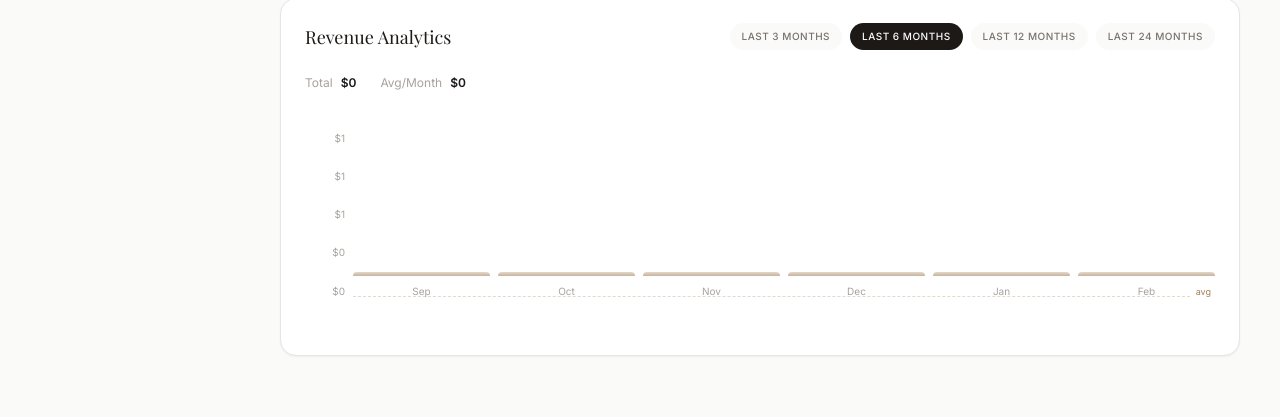
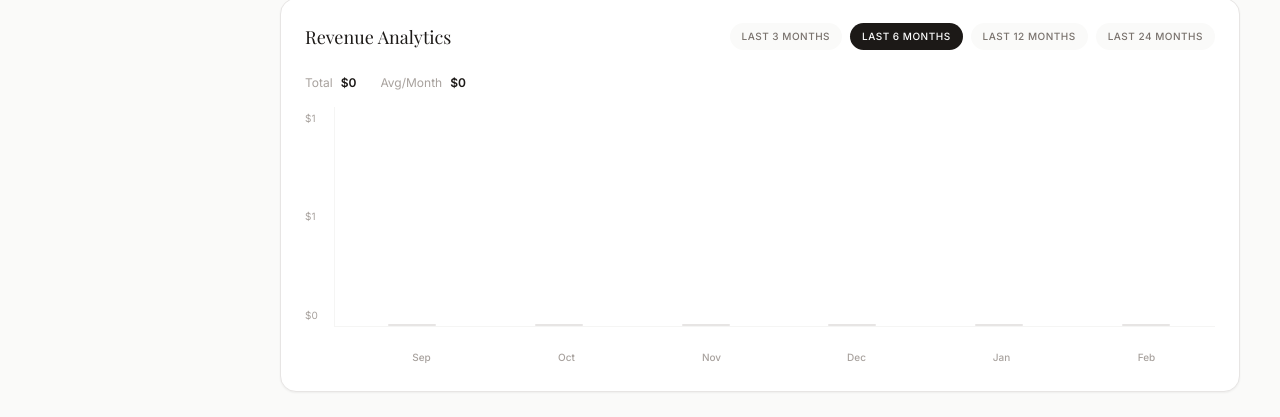
Before and after one commit to Don-vak/Obsidian, a Next.js app: page /admin in a window 1280 px wide. Shown: the part 848-1265 px from the top of the page. Before the commit the page ends 1236 px from the top, so only its background shows below. Built offline with nearby package versions, Linux system fonts and the light colour scheme; no server answers; the database is empty.

Commit message:
feat: Implement admin booking list and detail pages, and a monthly revenue chart component.

```diff
--- a/app/(admin)/admin/bookings/[id]/page.tsx
+++ b/app/(admin)/admin/bookings/[id]/page.tsx
@@ -199,7 +199,7 @@ export default async function BookingDetailPage({ params }: { params: Promise<{
                         <div className="space-y-3 mb-6">
                             <div className="flex justify-between text-sm text-stone-600">
                                 <span>Total Amount</span>
-                                <span className="font-medium text-[#1C1917]">${Number(booking.total_amount).toLocaleString()}</span>
+                                <span className="font-medium text-[#1C1917]">${Number(booking.total || 0).toLocaleString()}</span>
                             </div>
                             <div className="flex justify-between text-sm text-stone-600">
                                 <span>Status</span>
--- a/app/(admin)/admin/bookings/page.tsx
+++ b/app/(admin)/admin/bookings/page.tsx
@@ -11,14 +11,15 @@ export const dynamic = 'force-dynamic';
 export default async function BookingsPage({
     searchParams,
 }: {
-    searchParams: { [key: string]: string | string[] | undefined };
+    searchParams: Promise<{ [key: string]: string | string[] | undefined }>;
 }) {
     const supabase = await createServerSupabaseClient();
+    const resolvedParams = await searchParams;
 
     // Parse filters
-    const page = Number(searchParams.page) || 1;
-    const query = typeof searchParams.q === 'string' ? searchParams.q : '';
-    const status = typeof searchParams.status === 'string' ? searchParams.status : 'all';
+    const page = Number(resolvedParams.page) || 1;
+    const query = typeof resolvedParams.q === 'string' ? resolvedParams.q : '';
+    const status = typeof resolvedParams.status === 'string' ? resolvedParams.status : 'all';
 
     const pageSize = 10;
     const from = (page - 1) * pageSize;
@@ -28,6 +29,7 @@ export default async function BookingsPage({
     let dbQuery = supabase
         .from('bookings')
         .select('*', { count: 'exact' })
+        .neq('status', 'blocked')
         .order('created_at', { ascending: false })
         .range(from, to);
 
@@ -36,7 +38,7 @@ export default async function BookingsPage({
     }
 
     if (query) {
-        dbQuery = dbQuery.or(`guest_name.ilike.%${query}%,email.ilike.%${query}%`);
+        dbQuery = dbQuery.or(`guest_name.ilike.%${query}%,guest_email.ilike.%${query}%`);
     }
 
     const { data: bookings, count, error } = await dbQuery;
--- a/components/admin/BookingTable.tsx
+++ b/components/admin/BookingTable.tsx
@@ -10,7 +10,7 @@ interface Booking {
     email: string;
     check_in: string;
     check_out: string;
-    total_amount: number;
+    total: number;
     status: string;
     identity_verified: boolean;
     created_at: string;
@@ -78,7 +78,7 @@ export function BookingTable({ bookings }: { bookings: Booking[] }) {
                             {/* Amount */}
                             <div className="flex items-center gap-2 font-serif text-[#1C1917]">
                                 <DollarSign size={16} className="text-stone-400" />
-                                <span>${Number(booking.total_amount).toLocaleString()}</span>
+                                <span>${Number(booking.total || 0).toLocaleString()}</span>
                             </div>
 
                             {/* Status & Actions */}
--- a/components/admin/RevenueChart.tsx
+++ b/components/admin/RevenueChart.tsx
@@ -25,10 +25,12 @@ export function RevenueChart({ data }: RevenueChartProps) {
 
     const maxRevenue = Math.max(...data.map(d => d.revenue), 1);
     const totalRevenue = data.reduce((sum, d) => sum + d.revenue, 0);
-    const avgRevenue = totalRevenue / data.length;
+    const avgRevenue = data.filter(d => d.revenue > 0).length > 0
+        ? totalRevenue / data.filter(d => d.revenue > 0).length
+        : 0;
 
-    // Generate Y-axis labels
-    const yLabels = [0, Math.round(maxRevenue * 0.25), Math.round(maxRevenue * 0.5), Math.round(maxRevenue * 0.75), Math.round(maxRevenue)];
+    // Chart height in pixels for precise control
+    const CHART_HEIGHT = 220;
 
     return (
         <div className="space-y-4">
@@ -45,62 +47,74 @@ export function RevenueChart({ data }: RevenueChartProps) {
             </div>
 
             {/* Chart Area */}
-            <div className="relative flex items-end gap-1.5 h-56 pt-6 pb-8">
+            <div className="flex gap-3">
                 {/* Y-axis labels */}
-                <div className="absolute left-0 top-6 bottom-8 w-12 flex flex-col justify-between text-[10px] text-stone-400 pointer-events-none">
-                    {[...yLabels].reverse().map((val, i) => (
-                        <span key={i} className="text-right pr-2">${val >= 1000 ? `${(val / 1000).toFixed(1)}k` : val}</span>
-                    ))}
-                </div>
-
-                {/* Average line */}
-                <div
-                    className="absolute left-12 right-0 border-t border-dashed border-[#A18058]/30 pointer-events-none"
-                    style={{ bottom: `${(avgRevenue / maxRevenue) * 100 * 0.85 + 15}%` }}
-                >
-                    <span className="absolute -top-3 right-0 text-[9px] text-[#A18058] bg-white px-1">avg</span>
+                <div className="flex flex-col justify-between text-[10px] text-stone-400 pr-1 py-1" style={{ height: CHART_HEIGHT }}>
+                    <span>${maxRevenue >= 1000 ? `${(maxRevenue / 1000).toFixed(1)}k` : maxRevenue.toLocaleString()}</span>
+                    <span>${maxRevenue >= 1000 ? `${(maxRevenue / 2000).toFixed(1)}k` : Math.round(maxRevenue / 2).toLocaleString()}</span>
+                    <span>$0</span>
                 </div>
 
                 {/* Bars */}
-                <div className="flex items-end gap-2 flex-1 ml-12 h-full">
+                <div className="flex-1 flex items-end gap-2 border-b border-l border-stone-100 pl-2 pb-0" style={{ height: CHART_HEIGHT }}>
                     {data.map((item, index) => {
-                        const heightPercent = maxRevenue > 0 ? (item.revenue / maxRevenue) * 85 : 0;
                         const isHovered = hoveredIndex === index;
+                        const hasRevenue = item.revenue > 0;
+
+                        // Calculate bar height in pixels — $0 gets 0px, non-zero scales proportionally
+                        const barHeight = hasRevenue
+                            ? Math.max((item.revenue / maxRevenue) * (CHART_HEIGHT - 30), 20)
+                            : 0;
 
                         return (
                             <div
                                 key={item.month}
-                                className="flex-1 flex flex-col items-center relative group"
+                                className="flex-1 flex flex-col items-center justify-end relative group cursor-pointer"
                                 onMouseEnter={() => setHoveredIndex(index)}
                                 onMouseLeave={() => setHoveredIndex(null)}
                             >
                                 {/* Tooltip */}
                                 {isHovered && (
-                                    <div className="absolute -top-8 bg-[#1C1917] text-white text-[10px] px-2.5 py-1.5 rounded-lg shadow-lg whitespace-nowrap z-10 pointer-events-none">
-                                        ${item.revenue.toLocaleString()}
+                                    <div className="absolute -top-10 bg-[#1C1917] text-white text-[10px] px-3 py-2 rounded-lg shadow-lg whitespace-nowrap z-10 pointer-events-none">
+                                        <span className="font-semibold">${item.revenue.toLocaleString()}</span>
                                         <div className="absolute top-full left-1/2 -translate-x-1/2 w-0 h-0 border-l-4 border-r-4 border-t-4 border-transparent border-t-[#1C1917]" />
                                     </div>
                                 )}
 
                                 {/* Bar */}
-                                <div
-                                    className={`w-full rounded-t-lg transition-all duration-300 cursor-pointer min-h-[4px] ${isHovered
-                                            ? 'bg-[#A18058]'
-                                            : 'bg-gradient-to-t from-[#A18058]/60 to-[#A18058]/30'
-                                        }`}
-                                    style={{ height: `${Math.max(heightPercent, 2)}%` }}
-                                />
-
-                                {/* Month Label */}
-                                <span className={`text-[10px] mt-2 transition-colors ${isHovered ? 'text-[#A18058] font-semibold' : 'text-stone-400'
-                                    }`}>
-                                    {item.label}
-                                </span>
+                                {hasRevenue ? (
+                                    <div
+                                        className={`w-full max-w-[48px] rounded-t-lg transition-all duration-300 ${isHovered
+                                                ? 'bg-[#A18058] shadow-md shadow-[#A18058]/20'
+                                                : 'bg-gradient-to-t from-[#A18058]/70 to-[#A18058]/40'
+                                            }`}
+                                        style={{ height: barHeight }}
+                                    />
+                                ) : (
+                                    <div className={`w-full max-w-[48px] h-[2px] rounded ${isHovered ? 'bg-stone-300' : 'bg-stone-200'
+                                        }`} />
+                                )}
                             </div>
                         );
                     })}
                 </div>
             </div>
+
+            {/* Month Labels */}
+            <div className="flex gap-2 ml-12">
+                {data.map((item, index) => (
+                    <div key={item.month} className="flex-1 text-center">
+                        <span className={`text-[10px] font-medium transition-colors ${hoveredIndex === index
+                                ? 'text-[#A18058]'
+                                : item.revenue > 0
+                                    ? 'text-[#1C1917]'
+                                    : 'text-stone-400'
+                            }`}>
+                            {item.label}
+                        </span>
+                    </div>
+                ))}
+            </div>
         </div>
     );
 }
```
